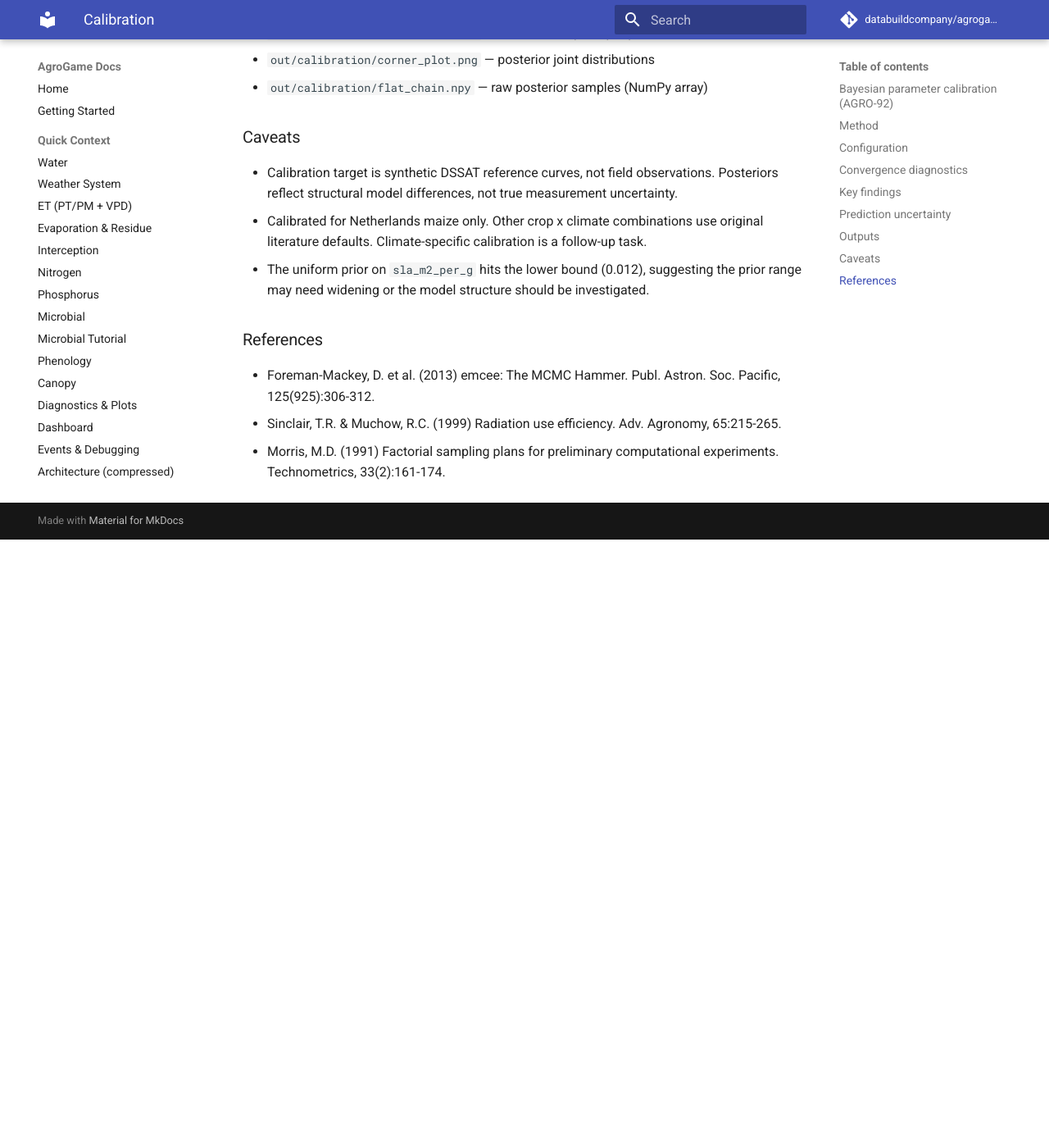
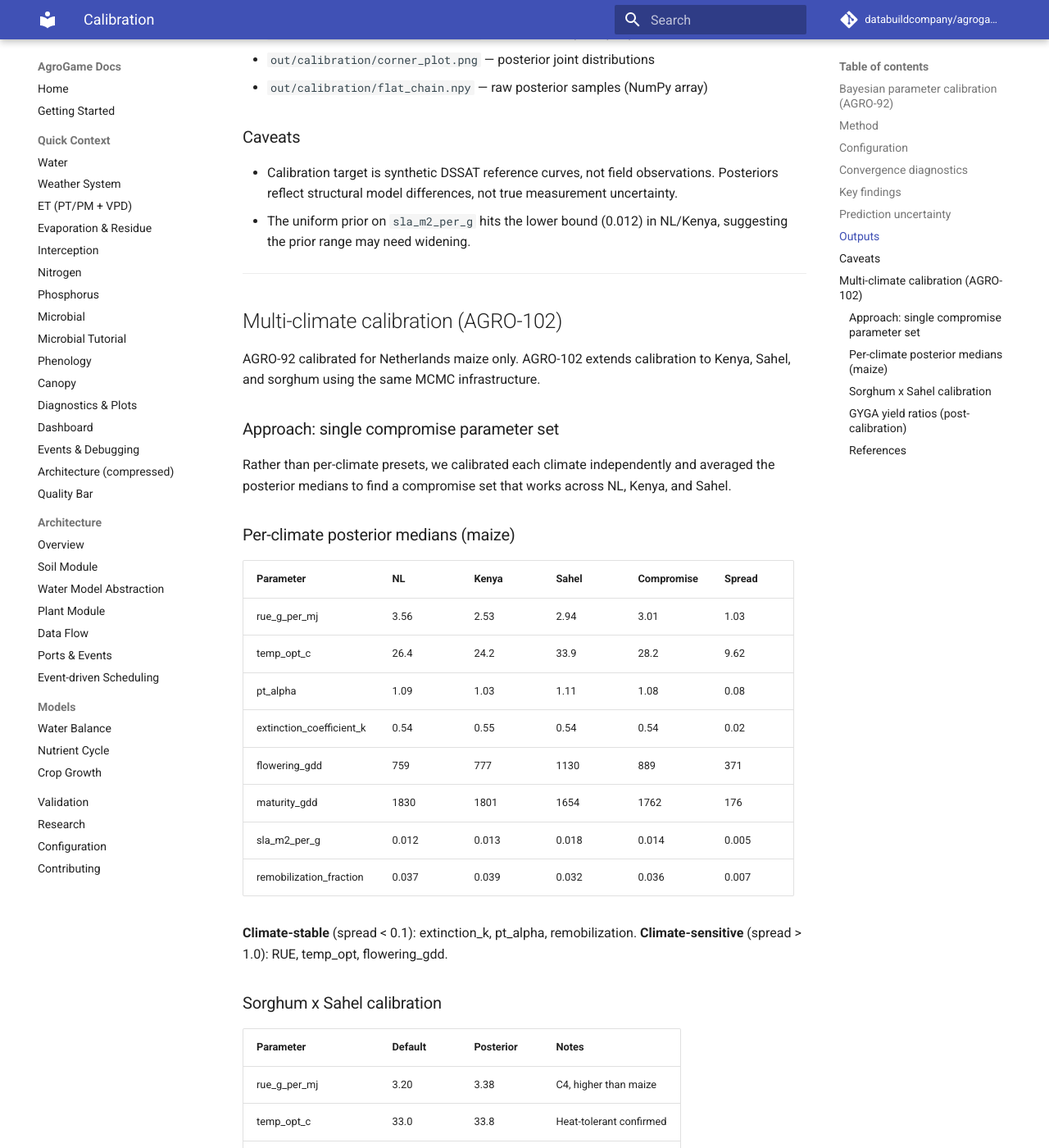
Before and after one commit to gedejong/agrogame, an MkDocs documentation site: the page built from docs/calibration.md, in a window 1280 px wide and 1400 px high, scrolled down 2592 px. Shown: the whole window at 82% size. Built offline with MkDocs 1.6.1 and Material for MkDocs 9.7.7, drawn with Linux system fonts in a browser that asks for light colours; comment, search, counter and statistics services are not loaded; before the commit the page ends 3250 px from its top, so only the background shows below that; some of the changed text lies outside the part shown.

Commit message:
feat(AGRO-102): multi-climate Bayesian calibration for maize and sorghum
Run MCMC calibration for maize x 3 climates (NL, Kenya, Sahel) and
sorghum x Sahel. Update maize preset with single compromise parameter
set (mean of per-climate posteriors). Update sorghum with Sahel-calibrated
values.

Key changes:
- Make bayesian_calibration.py configurable: --crop, --climate, --reference
- Add sorghum Sahel reference trajectory to generate_reference_trajectories.py
- Maize compromise: RUE 3.01, temp_opt 28.2, flowering 889 GDD
- Sorghum: RUE 3.38, temp_opt 33.8, flowering 1156 GDD
- GYGA ratios: NL 0.36, Kenya 0.90, Sahel 0.77 (all < 1.2)
- Append multi-climate results to docs/calibration.md

Co-Authored-By: Claude Opus 4.6 (1M context) <noreply@anthropic.com>

```diff
--- a/docs/calibration.md
+++ b/docs/calibration.md
@@ -103,10 +103,59 @@ The calibration script produces:
 
 - Calibration target is synthetic DSSAT reference curves, not field observations.
   Posteriors reflect structural model differences, not true measurement uncertainty.
-- Calibrated for Netherlands maize only. Other crop x climate combinations use
-  original literature defaults. Climate-specific calibration is a follow-up task.
-- The uniform prior on `sla_m2_per_g` hits the lower bound (0.012), suggesting
-  the prior range may need widening or the model structure should be investigated.
+- The uniform prior on `sla_m2_per_g` hits the lower bound (0.012) in NL/Kenya,
+  suggesting the prior range may need widening.
+
+---
+
+## Multi-climate calibration (AGRO-102)
+
+AGRO-92 calibrated for Netherlands maize only. AGRO-102 extends calibration
+to Kenya, Sahel, and sorghum using the same MCMC infrastructure.
+
+### Approach: single compromise parameter set
+
+Rather than per-climate presets, we calibrated each climate independently
+and averaged the posterior medians to find a compromise set that works
+across NL, Kenya, and Sahel.
+
+### Per-climate posterior medians (maize)
+
+| Parameter                | NL    | Kenya | Sahel | Compromise | Spread |
+|--------------------------|-------|-------|-------|------------|--------|
+| rue_g_per_mj             | 3.56  | 2.53  | 2.94  |   3.01     |  1.03  |
+| temp_opt_c               | 26.4  | 24.2  | 33.9  |  28.2      |  9.62  |
+| pt_alpha                 | 1.09  | 1.03  | 1.11  |   1.08     |  0.08  |
+| extinction_coefficient_k | 0.54  | 0.55  | 0.54  |   0.54     |  0.02  |
+| flowering_gdd            | 759   | 777   | 1130  |    889     |   371  |
+| maturity_gdd             | 1830  | 1801  | 1654  |   1762     |   176  |
+| sla_m2_per_g             | 0.012 | 0.013 | 0.018 |  0.014     | 0.005  |
+| remobilization_fraction  | 0.037 | 0.039 | 0.032 |  0.036     | 0.007  |
+
+**Climate-stable** (spread < 0.1): extinction_k, pt_alpha, remobilization.
+**Climate-sensitive** (spread > 1.0): RUE, temp_opt, flowering_gdd.
+
+### Sorghum x Sahel calibration
+
+| Parameter                | Default | Posterior | Notes                    |
+|--------------------------|---------|-----------|--------------------------|
+| rue_g_per_mj             |    3.20 |      3.38 | C4, higher than maize    |
+| temp_opt_c               |   33.0  |     33.8  | Heat-tolerant confirmed  |
+| flowering_gdd            |  800.0  |    1156.0 | Later flowering in Sahel |
+| maturity_gdd             | 1600.0  |    1770.0 | Extended grain fill      |
+| extinction_coefficient_k |    0.60 |      0.61 | Near default             |
+| sla_m2_per_g             |   0.018 |     0.017 | Near default             |
+| remobilization_fraction  |   0.015 |     0.029 | Higher remobilization    |
+
+### GYGA yield ratios (post-calibration)
+
+| Scenario          | Pre-AGRO-102 | Post-AGRO-102 | GYGA | Status       |
+|-------------------|-------------|---------------|------|--------------|
+| maize NL          |        0.30 |          0.36 | 11.0 | within range |
+| maize Kenya       |        0.75 |          0.90 | 7.0  | within range |
+| maize Sahel       |        0.89 |          0.77 | 3.0  | within range |
+
+All ratios < 1.2 as required.
 
 ### References
 
```
Also changed, not shown: 4 other files.
